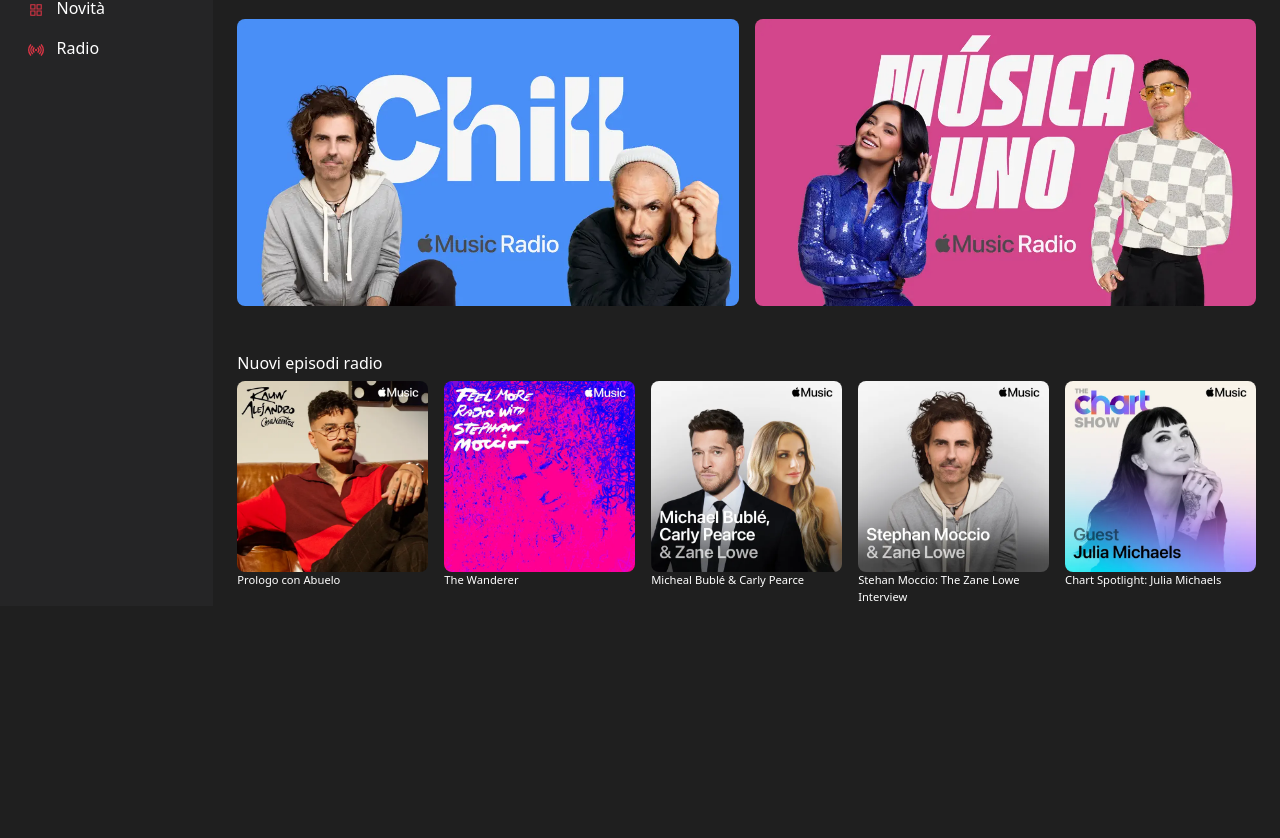
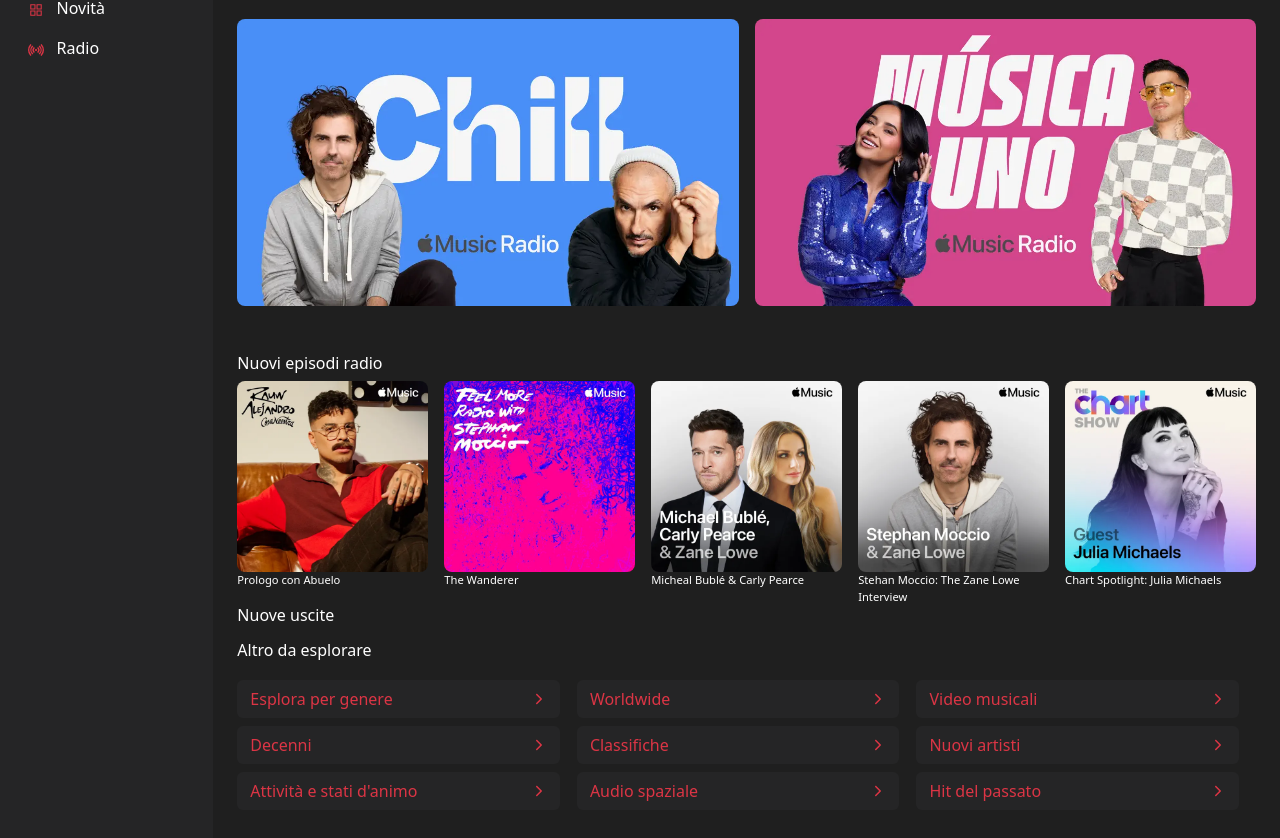
Before and after one commit to Samuel-Valentini/U3-W3-D5-p, a React (Vite) app: page / in a window 1280 px wide. Shown: the part 186-1024 px from the top of the page. Before the commit the page ends 800 px from the top, so only its background shows below. Built offline with nearby package versions, Linux system fonts and the light colour scheme.

Commit message:
"altro da esplorare" done

```diff
--- /dev/null
+++ b/src/components/AutoGen.jsx
@@ -0,0 +1,4 @@
+const AutoGen = () => {
+    return <></>;
+};
+export default AutoGen;
--- a/src/components/BodyM.jsx
+++ b/src/components/BodyM.jsx
@@ -1,5 +1,8 @@
+import { Col, Container, Row } from "react-bootstrap";
+import AutoGen from "./AutoGen";
 import MainCard from "./MainCard";
 import MiniCard from "./MiniCard";
+import PowerLink from "./PowerLink";
 
 const BodyM = () => {
     return (
@@ -54,6 +57,65 @@
                         </div>
                     </div>
                 </div>
+                <div>
+                    <h6>Nuove uscite</h6>
+                    <AutoGen />
+                </div>
+                <div className="pt-2">
+                    <h6>Altro da esplorare</h6>
+                    <Container fluid>
+                        <Row className="row-cols-1 row-cols-md-3 pt-2 pb-4">
+                            <Col className="p-0">
+                                <PowerLink
+                                    text="Esplora per genere"
+                                    link="/esplora"
+                                />
+                            </Col>
+                            <Col className="p-0">
+                                <PowerLink text="Worldwide" link="/worldwide" />
+                            </Col>
+                            <Col className="p-0">
+                                <PowerLink
+                                    text="Video musicali"
+                                    link="/video"
+                                />
+                            </Col>
+                            <Col className="p-0">
+                                <PowerLink text="Decenni" link="/decenni" />
+                            </Col>
+                            <Col className="p-0">
+                                <PowerLink
+                                    text="Classifiche"
+                                    link="/classifiche"
+                                />
+                            </Col>
+                            <Col className="p-0">
+                                <PowerLink
+                                    text="Nuovi artisti"
+                                    link="/nuovi-artisti"
+                                />
+                            </Col>
+                            <Col className="p-0">
+                                <PowerLink
+                                    text="Attività e stati d'animo"
+                                    link="/animo"
+                                />
+                            </Col>
+                            <Col className="p-0">
+                                <PowerLink
+                                    text="Audio spaziale"
+                                    link="/spaziale"
+                                />
+                            </Col>
+                            <Col className="p-0">
+                                <PowerLink
+                                    text="Hit del passato"
+                                    link="/passato"
+                                />
+                            </Col>
+                        </Row>
+                    </Container>
+                </div>
             </div>
         </>
     );
--- /dev/null
+++ b/src/components/PowerLink.jsx
@@ -0,0 +1,18 @@
+import { Link } from "react-router-dom";
+import { IoIosArrowForward } from "react-icons/io";
+
+const PowerLink = (props) => {
+    return (
+        <>
+            <Link
+                className="btn text-danger my-1 "
+                style={{ backgroundColor: "#252526", width: "95%" }}
+                to={props.link}>
+                <div className="d-flex justify-content-between align-items-center">
+                    {props.text} <IoIosArrowForward />
+                </div>
+            </Link>
+        </>
+    );
+};
+export default PowerLink;
```
